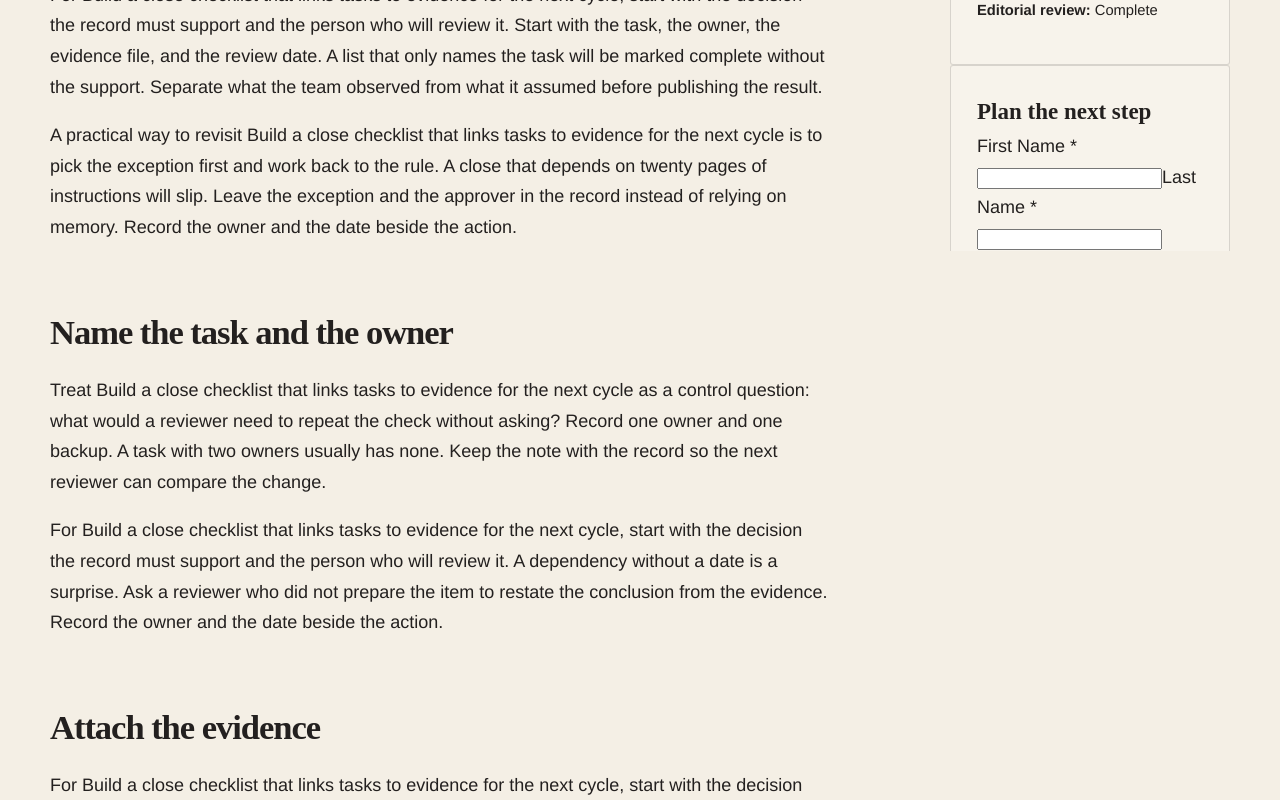
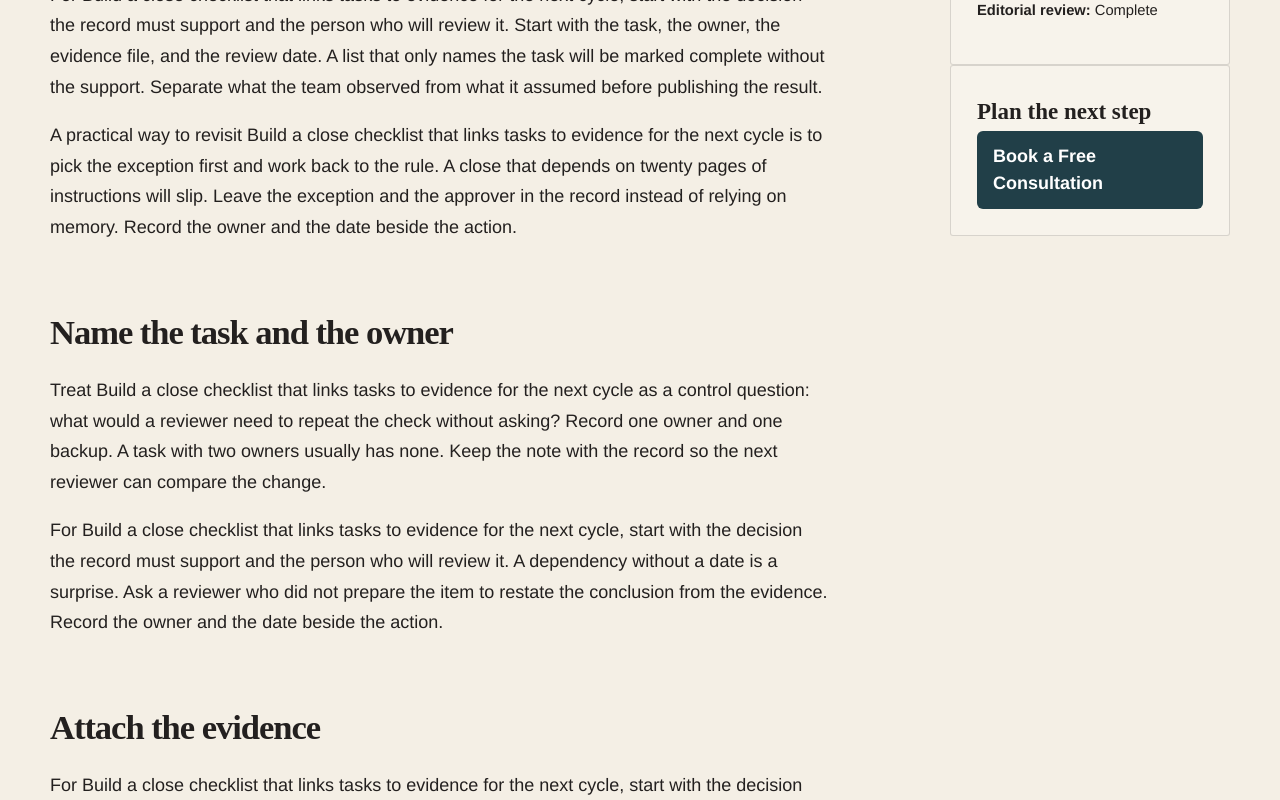
Before and after one commit to coolifystealthagents/the-outsourced-controller, a Next.js app: page /blog/build-a-close-checklist-that-links-tasks-to-evidence-for-the-next-cycle in a window 1280 px wide. Shown: the part 1520-2320 px from the top of the page. Built offline with nearby package versions, Linux system fonts and the light colour scheme.

Commit message:
Keep article sidebars compact and route booking to the complete contact form

```diff
--- a/components/LeadForm.tsx
+++ b/components/LeadForm.tsx
@@ -5,6 +5,7 @@ export function LeadForm({source="contact-page",placement,onSuccess}:{source?:st
  const [busy,setBusy]=useState(false),[error,setError]=useState("");const lock=useRef(false);const attempt=useRef("");
  async function submit(event:FormEvent<HTMLFormElement>){event.preventDefault();const form=event.currentTarget;if(lock.current||!form.reportValidity())return;const data=new FormData(form);const email=String(data.get("email")||"").trim().toLowerCase();if(personalDomains.has(email.split("@")[1])){setError("Please use your business email address.");form.querySelector<HTMLInputElement>('input[name="email"]')?.focus();return;}data.set("email",email);data.set("name",[data.get("first_name"),data.get("last_name")].join(" ").trim());data.set("source",source.startsWith("contact-page")?source:"contact-page");data.set("sms_consent",data.get("sms_consent")==="yes"?"yes":"no");if(!attempt.current)attempt.current=crypto.randomUUID();data.set("idempotency_key",attempt.current);lock.current=true;setBusy(true);setError("");
  try{const payload=Object.fromEntries(data.entries());const response=await fetch("/api/submit-lead",{method:"POST",headers:{"Idempotency-Key":attempt.current},body:data});const result=await response.json();if(!response.ok||result.ok!==true)throw new Error(result.message||result.error||"We could not send your request. Please try again.");const tracked={...payload};delete tracked.website_url;delete tracked.idempotency_key;try{window.acrTracker?.trackLead({...tracked,source:placement||source,formId:"contact-booking-form"});}catch{ /* Analytics must not undo confirmed delivery. */ }onSuccess?.();window.location.assign("/thank-you");}catch(cause){setError(cause instanceof Error?cause.message:"Please try again.");lock.current=false;setBusy(false);}}
+ if(!source.startsWith("contact-page")||placement==="article-sidebar")return <a id="cta-article-sidebar-consultation" href="/contact-us" style={{display:"inline-block",padding:"12px 16px",borderRadius:6,background:"#213f48",color:"#fff",fontWeight:700,lineHeight:1.5,textDecoration:"none"}}>Book a Free Consultation</a>;
  return <form className="booking-form" id="contact-booking-form" onSubmit={submit} onInput={()=>{attempt.current="";if(error)setError("");}}><BookingFields/>{error&&<p className="booking-error" role="alert">{error}</p>}<p className="booking-note">Fields marked * are required. Share your workflow, without confidential records or credentials.</p><button type="submit" disabled={busy}>{busy?"Sending...":"Book a Free Consultation"}</button></form>;
 }
 export default LeadForm;
```
